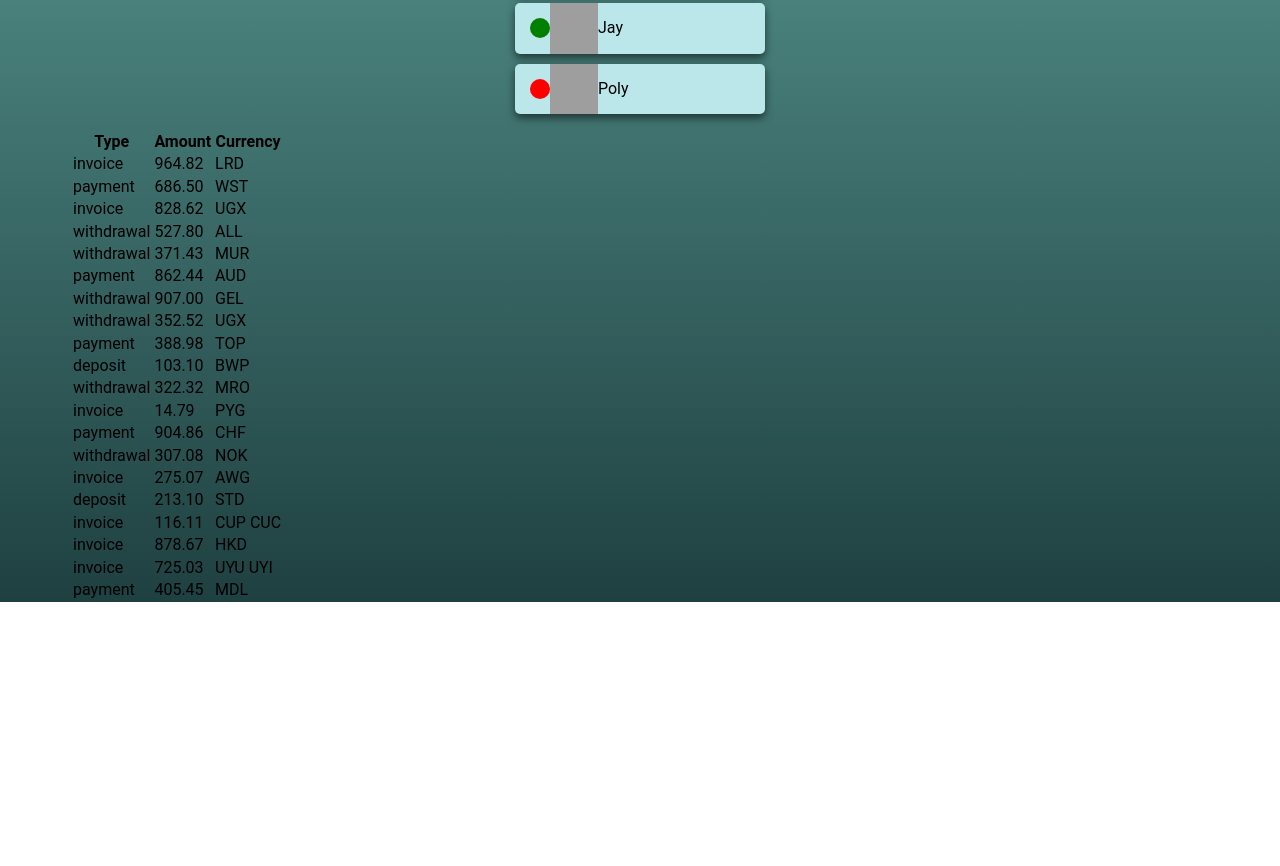
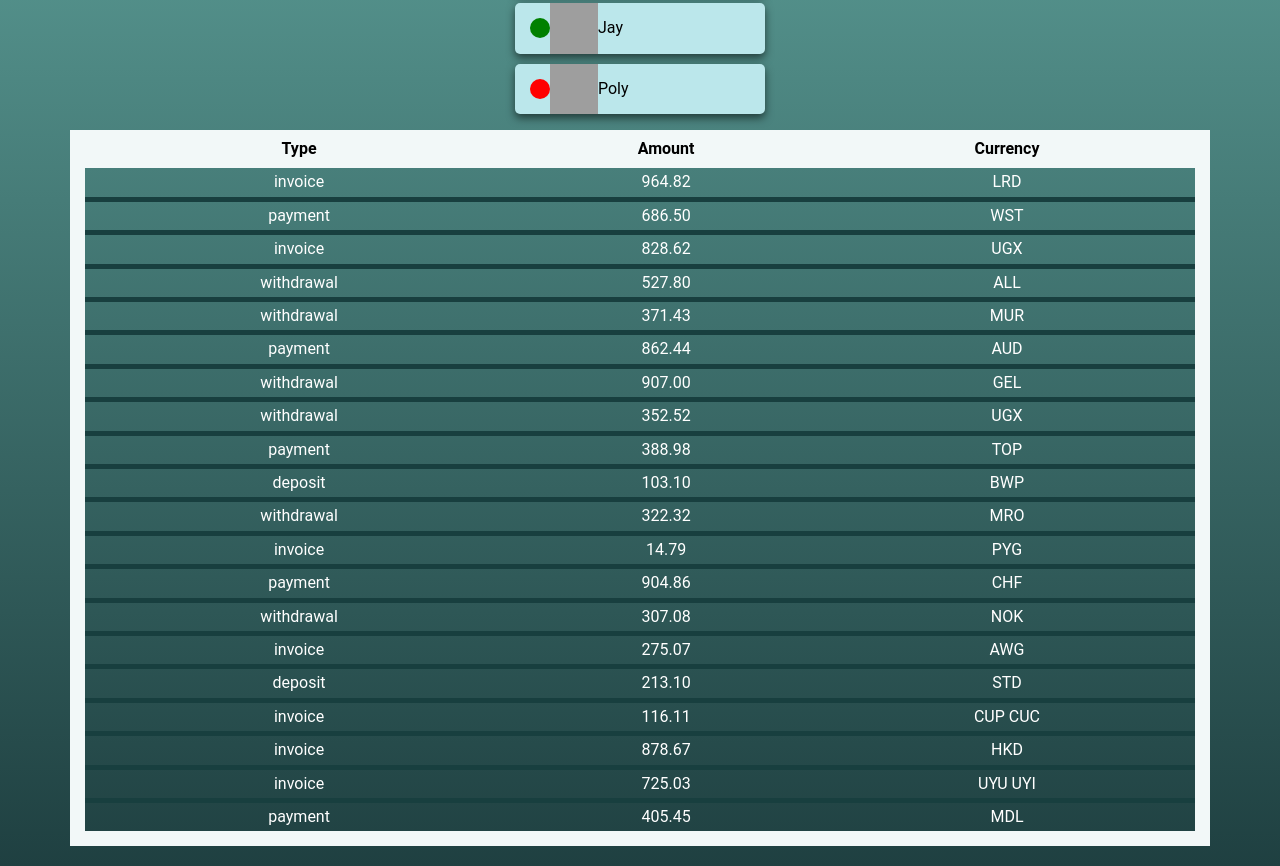
Before and after one commit to AlexandraMarkova/goit-react-hw-01-components, a React (Create React App) app: page / in a window 1280 px wide. Shown: the part 720-1586 px from the top of the page. Before the commit the page ends 1322 px from the top, so only its background shows below. Built offline with nearby package versions, Linux system fonts and the light colour scheme; grey boxes are pictures that could not be loaded.

Commit message:
чистит код

```diff
--- a/src/components/Friend/Friend.module.css
+++ b/src/components/Friend/Friend.module.css
@@ -16,7 +16,7 @@
 }
 
 .item:hover {
-    box-shadow: 0 8px 16px 0 rgba(0,0,0,0.2);
+  box-shadow: 0 8px 16px 0 rgba(0, 0, 0, 0.2);
 }
 
 .status {
--- a/src/components/Friend/FriendListItem.jsx
+++ b/src/components/Friend/FriendListItem.jsx
@@ -1,11 +1,11 @@
 import React from 'react';
-import PropTypes from "prop-types";
- import styles from './Friend.module.css';
+import PropTypes from 'prop-types';
+import styles from './Friend.module.css';
 
 const FriendListItem = ({ avatar, name, isOnline }) => {
   return (
     <li className={styles.item}>
-      <span className={isOnline?styles.online:styles.offline}></span>
+      <span className={isOnline ? styles.online : styles.offline}></span>
       <img className="avatar" src={avatar} alt="avatar" width="48" />
       <p className="name">{name}</p>
     </li>
--- a/src/components/Profile/Profile.module.css
+++ b/src/components/Profile/Profile.module.css
@@ -11,7 +11,7 @@
 }
 
 .profile:hover {
-    box-shadow: 0 8px 16px 0 rgba(0,0,0,0.2);
+  box-shadow: 0 8px 16px 0 rgba(0, 0, 0, 0.2);
 }
 
 .img {
@@ -22,8 +22,6 @@
   padding: 2px 16px;
   text-align: center;
 }
-
-
 
 .stats {
   list-style: none;
--- a/src/components/Statistics/Statistics.jsx
+++ b/src/components/Statistics/Statistics.jsx
@@ -1,7 +1,6 @@
 import React from 'react';
 import PropTypes from 'prop-types';
 import styles from './Statistics.module.css';
-
 
 function getRandomColor() {
   let color = '';
@@ -23,7 +22,7 @@ const Statistics = ({ title, stats }) => {
             className={styles.stat__item}
             key={id}
             style={{
-              backgroundColor: getRandomColor()
+              backgroundColor: getRandomColor(),
             }}
           >
             <span className={styles.label}>{label} </span>
--- a/src/components/Statistics/Statistics.module.css
+++ b/src/components/Statistics/Statistics.module.css
@@ -1,5 +1,5 @@
 .statistics {
-    box-shadow: 0 4px 8px 0 rgba(0,0,0,0.2);
+  box-shadow: 0 4px 8px 0 rgba(0, 0, 0, 0.2);
   transition: 0.3s;
   width: 250px;
   background: rgb(187, 231, 235);
--- /dev/null
+++ b/src/components/Transaction/Transaction.module.css
@@ -0,0 +1,22 @@
+.transaction__history {
+  width: 100%;
+  margin-bottom: 20px;
+  border: 15px solid #f2f8f8;
+  border-top: 5px solid #f2f8f8;
+  border-collapse: collapse;
+}
+
+.transaction__history th {
+  font-weight: bold;
+  padding: 5px;
+  background: #f2f8f8;
+  border: none;
+  border-bottom: 5px solid #f2f8f8;
+}
+.transaction__history td {
+  padding: 5px;
+  border: none;
+  text-align: center;
+  border-bottom: 5px solid #183f3f;
+  color: white;
+}
--- a/src/components/Transaction/TransactionHistory.jsx
+++ b/src/components/Transaction/TransactionHistory.jsx
@@ -1,9 +1,10 @@
 import React from 'react';
 // import PropTypes from 'prop-types';
+import styles from './Transaction.module.css';
 
 const TransactionHistory = ({ items }) => {
   return (
-    <table className="transaction-history">
+    <table className={styles.transaction__history}>
       <thead>
         <tr>
           <th>Type</th>
--- a/src/styles.css
+++ b/src/styles.css
@@ -10,10 +10,9 @@ html {
 
 body {
   font-family: 'Roboto', sans-serif;
- background: #466368;
+  background: #466368;
   background: linear-gradient(#7ccfc4, #1f4041);
 }
-
 
 .link {
   text-decoration: none;
```
Also changed, not shown: src/App.js (+9 -10 lines). Lines whose indentation alone changed are shown as unchanged.
